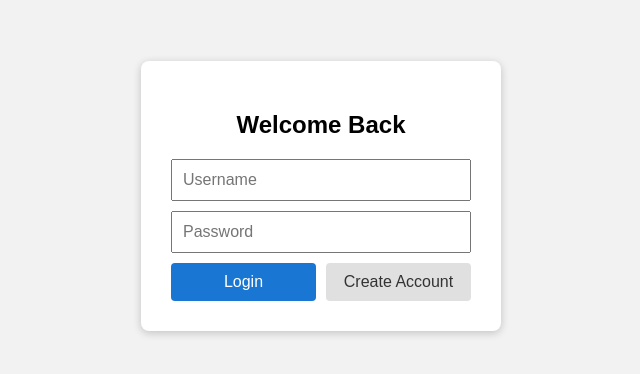
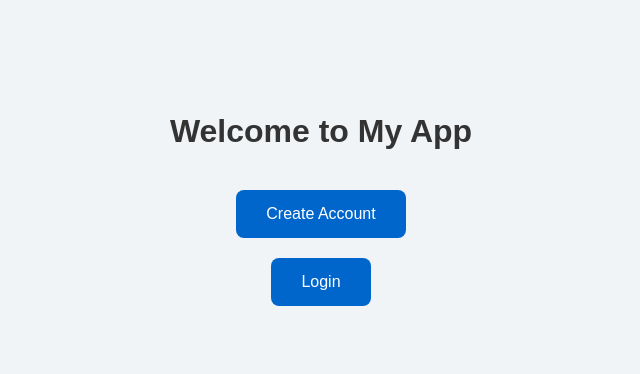
Before and after one commit to ABNER532/guide-2.0, a plain HTML site: page login page folder/index.html in a window 1280 px wide. Shown: the part 204-578 px from the top of the page, without its empty margins (319-959 px from the left). Drawn offline with Linux system fonts and the light colour scheme.

Commit message:
the welcome page

```diff
--- a/login page folder/index.html
+++ b/login page folder/index.html
@@ -1,21 +1,43 @@
 <!DOCTYPE html>
-<html lang="en">
+<html>
 <head>
-  <meta charset="UTF-8">
-  <title>Login Page</title>
-  <link rel="stylesheet" href="style.css">
+  <title>Welcome</title>
+  <style>
+    body {
+      font-family: sans-serif;
+      background-color: #f0f4f7;
+      display: flex;
+      flex-direction: column;
+      align-items: center;
+      justify-content: center;
+      height: 100vh;
+    }
+
+    h1 {
+      color: #333;
+      margin-bottom: 30px;
+    }
+
+    .btn {
+      margin: 10px;
+      padding: 15px 30px;
+      font-size: 16px;
+      cursor: pointer;
+      border: none;
+      border-radius: 8px;
+      color: white;
+      background-color: #0066cc;
+      transition: background-color 0.3s;
+    }
+
+    .btn:hover {
+      background-color: #004a99;
+    }
+  </style>
 </head>
 <body>
-  <div class="container">
-    <h2>Welcome Back</h2>
-    <form id="loginForm">
-      <input type="text" placeholder="Username" required>
-      <input type="password" placeholder="Password" required>
-      <div class="button-group">
-        <button onclick="loginUser()" type="submit">Login</button>
-        <button onclick="location.href='signup.html'" type="button">Create Account</button>
-      </div>
-    </form>
-  </div>
+  <h1>Welcome to My App</h1>
+  <button class="btn" onclick="location.href='create.html'">Create Account</button>
+  <button class="btn" onclick="location.href='login.html'">Login</button>
 </body>
 </html>
```
